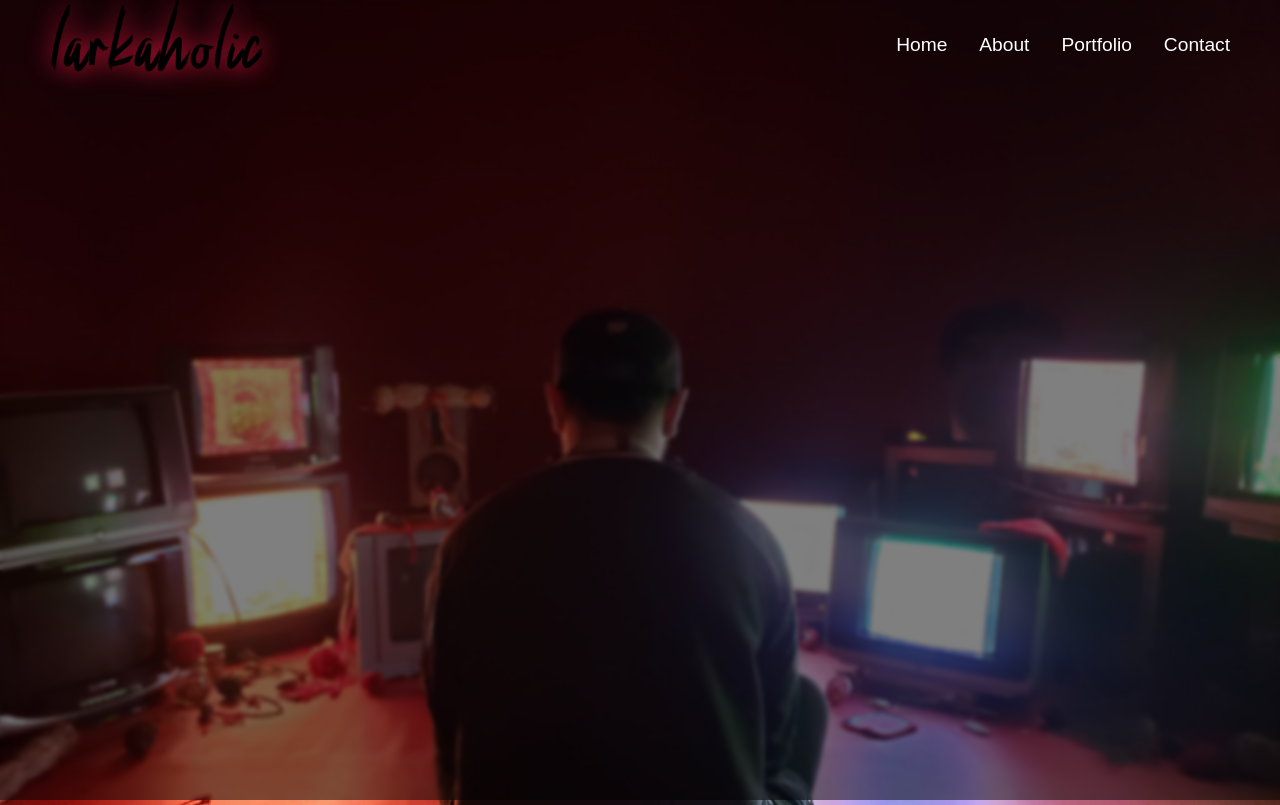
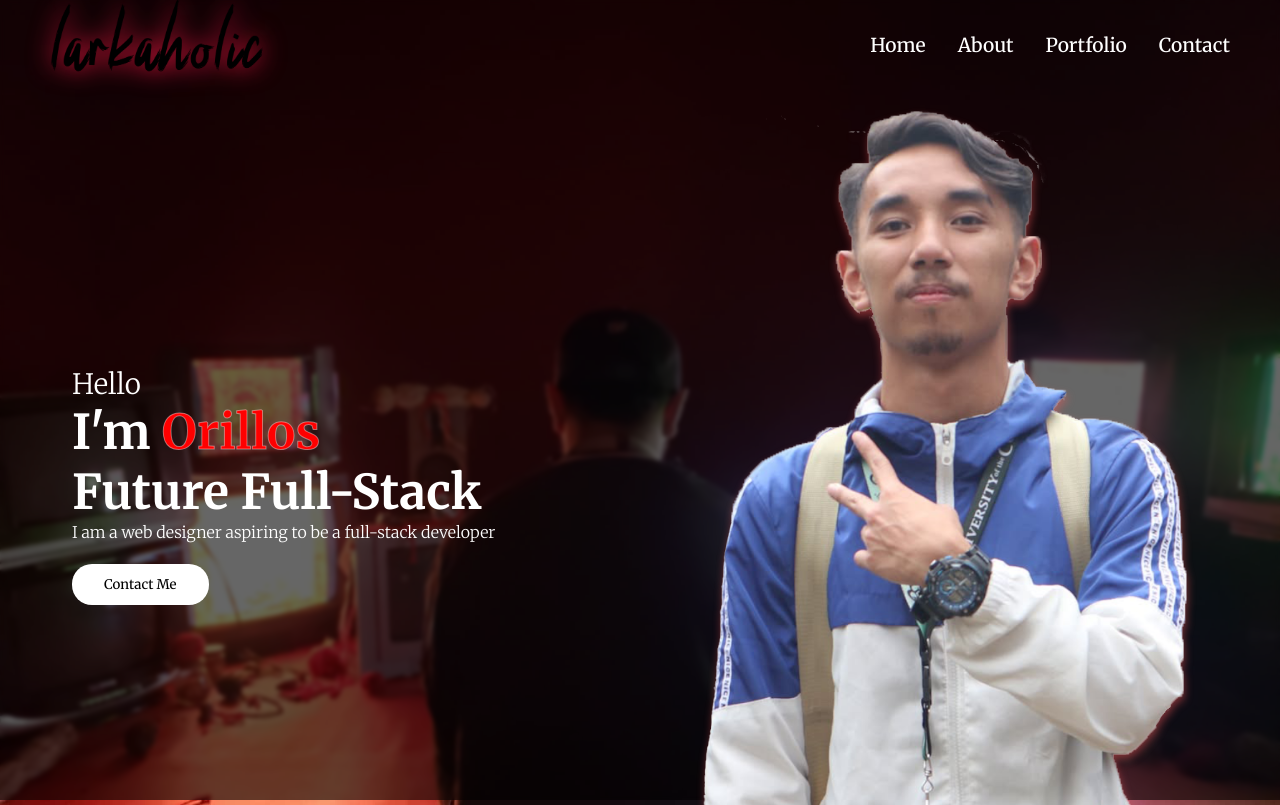
Before and after one commit to Larkaholic/PortfolioReact, a React (Create React App) app: page / in a window 1280 px wide. Built offline with nearby package versions, Linux system fonts and the light colour scheme.

Commit message:
finished landing page

```diff
--- a/public/index.html
+++ b/public/index.html
@@ -9,6 +9,9 @@
     />
     <title>Larkaholic</title>
     <link rel="stylesheet" href="style.css">
+    <link rel="preconnect" href="https://fonts.googleapis.com">
+<link rel="preconnect" href="https://fonts.gstatic.com" crossorigin>
+<link href="https://fonts.googleapis.com/css2?family=Merriweather:ital,opsz,wght@0,18..144,300..900;1,18..144,300..900&display=swap" rel="stylesheet">
   </head>
   <body>
     <noscript>You need to enable JavaScript to run this app.</noscript>
--- a/public/style.css
+++ b/public/style.css
@@ -3,7 +3,7 @@
   padding: 0;
   box-sizing: border-box;
   font-family: 'Arial', sans-serif;
-  color: #333;
+  font-family: 'Merriweather', sans-serif;
 }
 
 body {
@@ -13,8 +13,11 @@ body {
   background-repeat: no-repeat;
   background-attachment: fixed;
   height: 100vh;
+  width: 100vw;
   margin: 0;
   padding: 0;
+  overflow: hidden;
+  overflow-y: scroll;
 }
 
 body::before {
@@ -22,9 +25,9 @@ body::before {
   position: absolute;
   top: 0;
   left: 0;
-  width: 100%;
-  height: 100%;
-  background: rgba(0, 0, 0, 0.5);
+  bottom: 0;
+  right: 0;
+  background: rgba(0, 0, 0, 0.6);
   backdrop-filter: blur(2px);
   z-index: -1;
 }
--- a/src/components/intro/intro.css
+++ b/src/components/intro/intro.css
@@ -0,0 +1,78 @@
+#intro {
+    height: calc(100vh - 5rem);
+    width: 100vw;
+    max-width: 75rem;
+    margin: 0 auto;
+    overflow: hidden;
+    position: relative;
+}
+
+.bg {
+    position: absolute;
+    top: -2rem;
+    right: 0;
+    z-index: -1;
+    object-fit: cover;
+    height: 100vh;
+    filter: drop-shadow(1px 5px 4px #fc5a5a73);
+}
+
+.introContent {
+    height: 100vh;
+    width: 100vw;
+    padding: 2rem;
+    font-size: 3rem;
+    font-weight: 700;
+    display: flex;
+    flex-direction: column;
+    justify-content: center;
+    color: white;
+}
+
+.introContent .hello,
+.introContent .introText,
+.introContent .introName,
+.introContent .introPara {
+    color: white;
+}
+
+.hello {
+    font-size: 1.75rem;
+    font-weight: 200;
+}
+
+.introContent .introName {
+    color: rgb(255, 0, 0);
+    -webkit-text-stroke-width: 1px;
+    -webkit-text-stroke-color: rgba(255, 255, 255, 0.39);
+}
+
+.introContent .introPara {
+    font-size: medium;
+    font-weight: 200;
+}
+
+.introContent .btn {
+    background-color: white;
+    margin: 1 rem 0;
+    padding: 0.75rem 2rem;
+    border: none;
+    border-radius: 20px;
+}
+
+@media screen and (max-width: 768px) {
+    .introContent {
+        font-size: 2rem;
+    }
+
+    .introContent .btn {
+        padding: 0.5rem 1.5rem;
+    }
+    .introContent .hello {
+        font-size: 1.5rem;
+    }
+    .introContent .introName {
+        font-size: 2.5rem;
+    }
+
+}
--- a/src/components/intro/intro.js
+++ b/src/components/intro/intro.js
@@ -1,12 +1,20 @@
 import React from "react";
 import './intro.css';
+import bg from '../../assets/nobg-copy.png'
+import { Link } from "react-scroll";
 
 const Intro = () => {
-  return (
-    <section className="intro" id="intro">
-
-    </section>
-  );
+    return (
+        <section id="intro">
+            <div className="introContent">
+                <span className="hello">Hello</span>
+                <span className="introText">I'm <span className="introName">Orillos</span><br></br>Future Full-Stack</span>
+                <p className="introPara">I am a web designer aspiring to be a full-stack developer</p>
+                <Link><button className="btn"> Contact Me </button></Link>
+            </div>
+            <img src={bg} alt="profile" className="bg" />
+        </section>
+    );
 }
 
 export default Intro;
```
Also changed, not shown: src/assets/nobg-copy.png (added).
